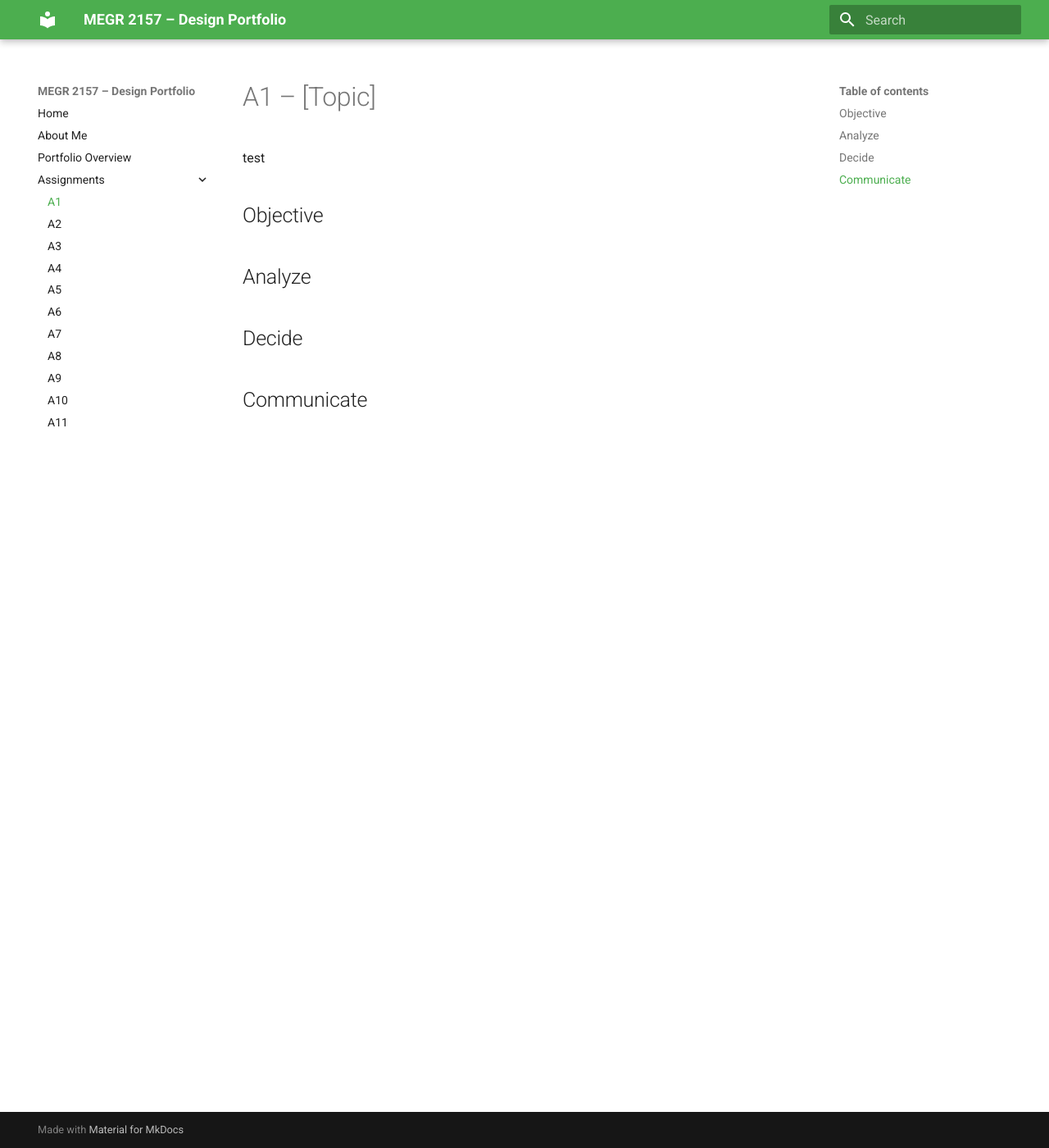
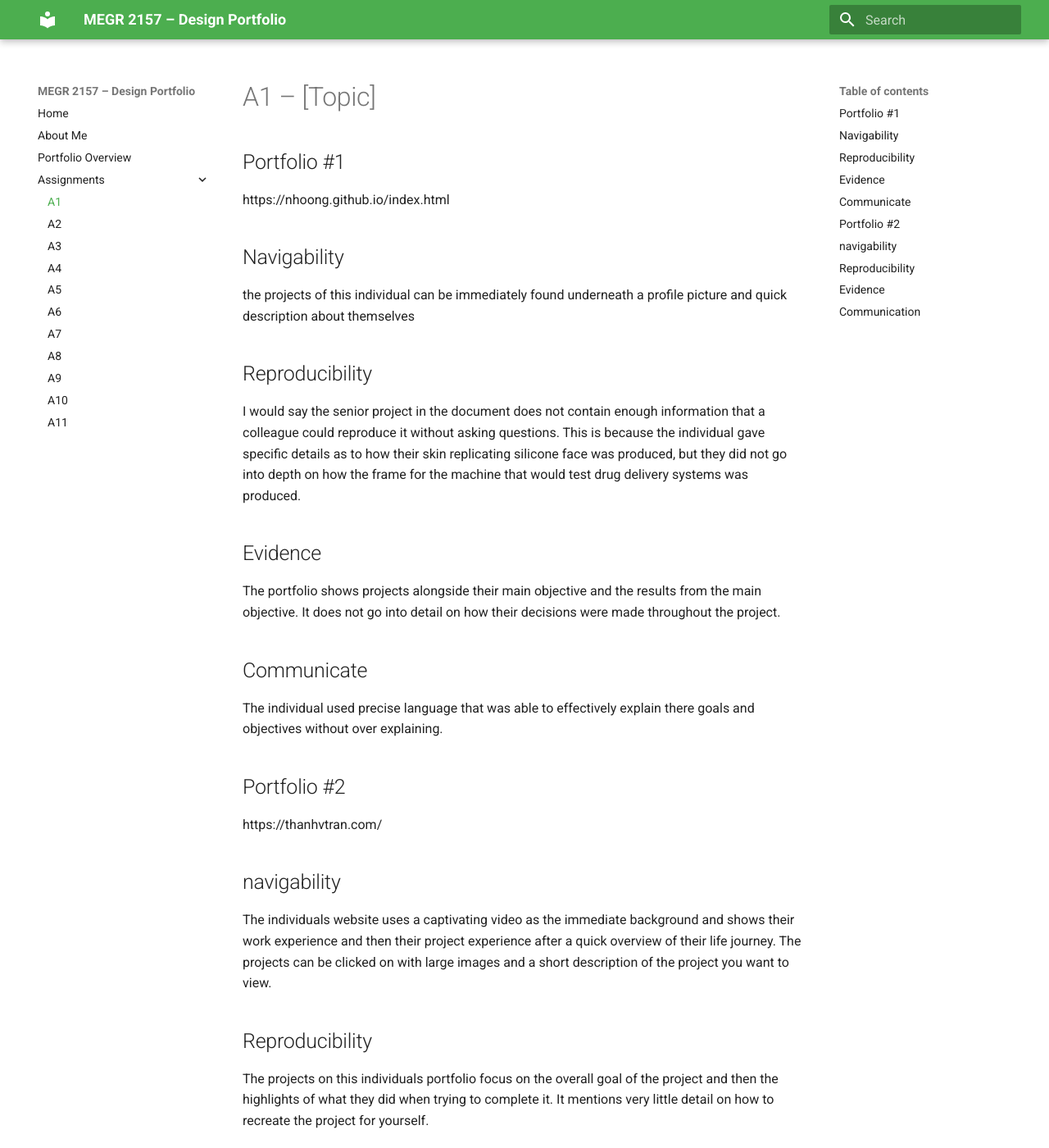
Before and after one commit to pklauser-cyber/design-projects-portfolio, an MkDocs documentation site: the page built from docs/assignments/A01/index.md, in a window 1280 px wide and 1400 px high. Shown: the whole window at 82% size. Built offline with MkDocs 1.6.1 and Material for MkDocs 9.7.7, drawn with Linux system fonts in a browser that asks for light colours; some of the changed text lies outside the part shown.

Commit message:
Update index.md

```diff
--- a/docs/assignments/A01/index.md
+++ b/docs/assignments/A01/index.md
@@ -1,12 +1,35 @@
 # A1 – [Topic]
-test
-## Objective
+
+## Portfolio #1
+https://nhoong.github.io/index.html
+
+## Navigability
+the projects of this individual can be immediately found underneath a profile picture and quick description about themselves
+
+## Reproducibility
+I would say the senior project in the document does not contain enough information that a colleague could reproduce it without asking questions. This is because the individual gave specific details as to how their skin replicating silicone face was produced, but they did not go into depth on how the frame for the machine that would test drug delivery systems was produced.
+
+## Evidence
+The portfolio shows projects alongside their main objective and the results from the main objective. It does not go into detail on how their decisions were made throughout the project.
+
+## Communicate
+
+The individual used precise language that was able to effectively explain there goals and objectives without over explaining.
+
+## Portfolio #2
+https://thanhvtran.com/
+
+## navigability
+The individuals website uses a captivating video as the immediate background and shows their work experience and then their project experience after a quick overview of their life journey. The projects can be clicked on with large images and a short description of the project you want to view.
 
 
-## Analyze
+## Reproducibility
 
+The projects on this individuals portfolio focus on the overall goal of the project and then the highlights of what they did when trying to complete it. It mentions very little detail on how to recreate the project for yourself.
 
-## Decide
+## Evidence
+The projects do go into some detail on the design decisions used in each project and why they were done to pursue the projects overall goal.
 
+## Communication
 
-## Communicate
+The individual focused on the most important details when communicating their projects. They mostly highlighted specific design choices that may show that they can make unique solutions for unique problems
```
